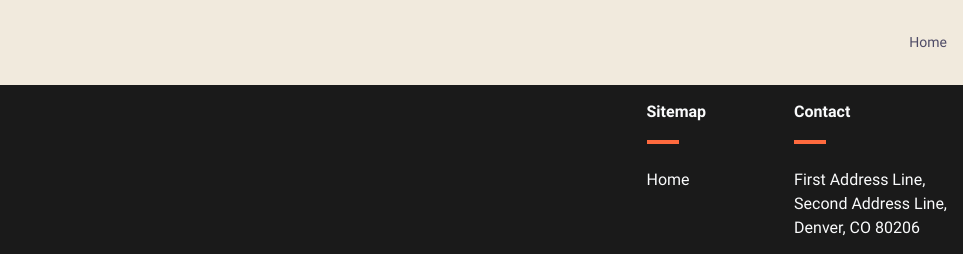
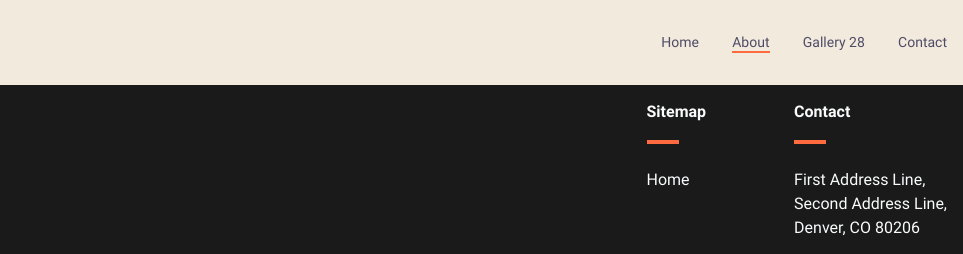
Before and after one commit to Lenagran18/The-Blue-Barn, an Eleventy site: page src/content/pages/about.html in a window 1280 px wide. Shown: the top 254 px of the page, 317-1280 px from the left. Built offline with nearby package versions, Linux system fonts and the light colour scheme; Eleventy itself is replaced by a stand-in of ours; files that its build step writes are made by us from their sources; what @codestitchofficial/eleventy-plugin-sharp-images, glob would draw is missing.

Commit message:
Add pages to nav bar

```diff
--- a/src/_includes/sections/header.html
+++ b/src/_includes/sections/header.html
@@ -26,6 +26,21 @@
                             Home
                         </a>
                     </li>
+                    <li class="cs-li">
+                        <a href="/about" class="cs-li-link {% if page.url == "/about/" %} cs-active {% endif %}" {% if page.url == "/about/" %} aria-current="page" {% endif %}>
+                            About
+                        </a>
+                    </li>
+                    <li class="cs-li">
+                        <a href="/gallery-28" class="cs-li-link {% if page.url == "/gallery-28/" %} cs-active {% endif %}" {% if page.url == "/gallery-28" %} aria-current="page" {% endif %}>
+                            Gallery 28
+                        </a>
+                    </li>
+                    <li class="cs-li">
+                      <a href="/contact/" class="cs-li-link {% if page.url == '/contact/' %}cs-active{% endif %}" {% if page.url == '/contact/' %}aria-current="page"{% endif %}>
+                        Contact
+                      </a>
+                    </li>
                     <!--Copy and paste this cs-dropdown list item and replace any .cs-li with this cs-dropdown group to make a new dropdown and it will work-->
                     <!-- Note: When copying this dropdown, update the id attribute with an appropriate name (e.g., "services-dropdown-toggle", "products-dropdown-toggle") and ensure the aria-labelledby attribute on the ul matches the button's id -->
                 </ul>
```
